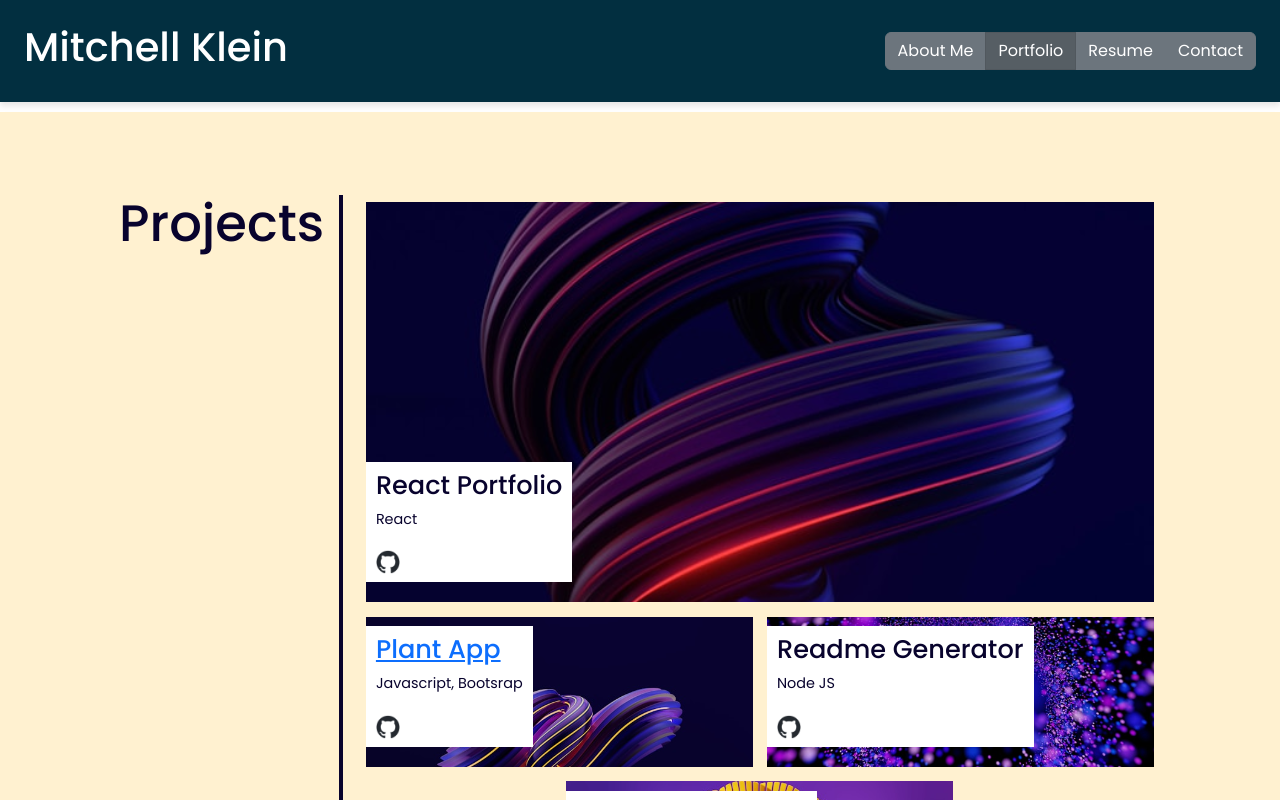
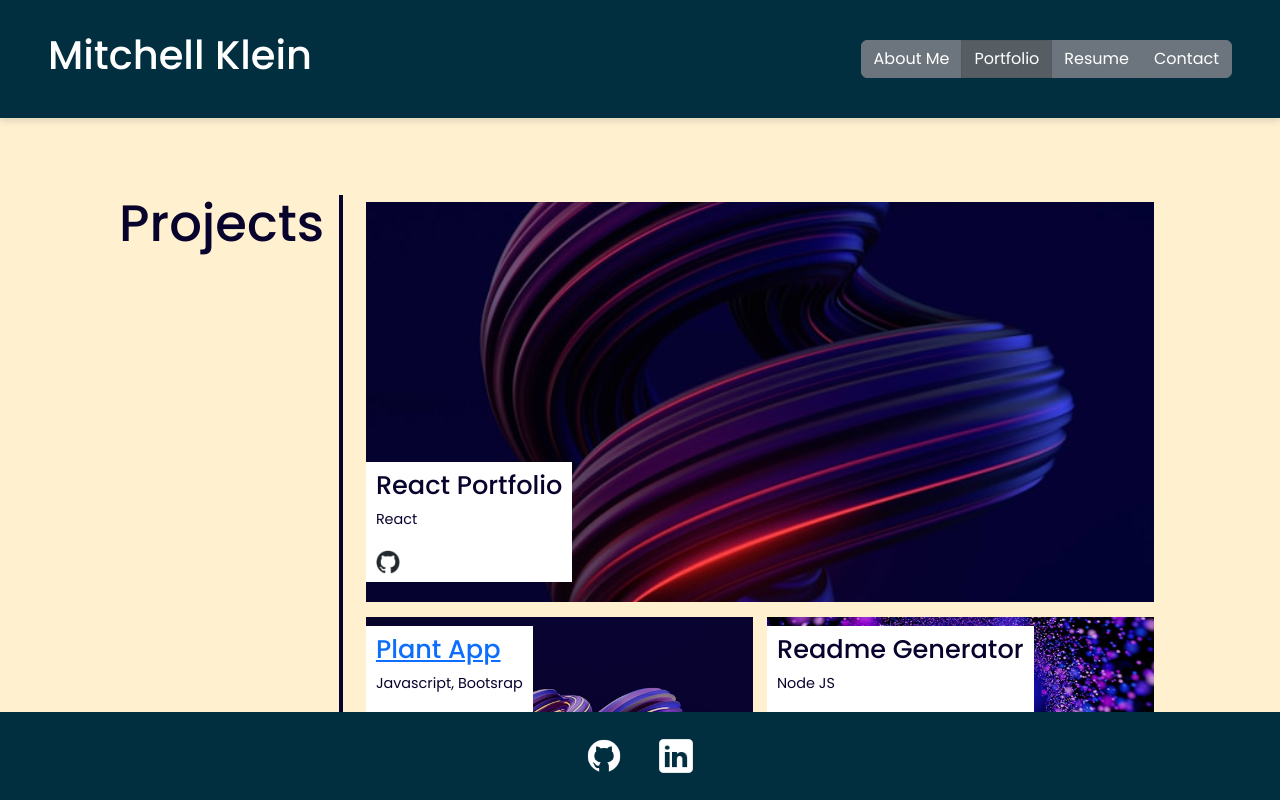
Before and after one commit to Mjoel54/react-portfolio, a React (Vite) app in the folder my-vite-app/: page /portfolio in a window 1280 px wide. Shown: the top 800 px of the page. Built offline with nearby package versions, Linux system fonts and the light colour scheme.

Commit message:
Spacing updates

```diff
--- a/my-vite-app/src/App.css
+++ b/my-vite-app/src/App.css
@@ -4,6 +4,7 @@
   --tertiary: #08032d;
   --dark: #08032d;
   --light: #fefae0;
+  --medium: #fbf2b2;
 }
 
 #root {
@@ -14,6 +15,7 @@
   --header-height: 100px;
   width: 100%;
   font-family: "Poppins", sans-serif;
+  background-color: var(--light);
 }
 
 * {
@@ -24,14 +26,12 @@
 
 header {
   background-color: var(--primary); /* Example background color */
-  color: white; /* Example text color */
   z-index: 1000; /* Ensures the header is above other content */
   box-shadow: 0px 4px 6px rgba(0, 0, 0, 0.1); /* Optional: adds a shadow */
 }
 
 main {
   margin-top: 7rem;
-  background-color: var(--light);
 }
 
 #aboutMe ul {
@@ -44,11 +44,9 @@ main {
 }
 
 footer {
-  width: 100%;
   background-color: var(--primary);
-  color: white;
-  text-align: center;
-  padding: 20px 0 30px 0;
+  position: fixed;
+  bottom: 0;
 }
 
 /* ------------ Portfolio Styling ------------ */
--- a/my-vite-app/src/Footer.jsx
+++ b/my-vite-app/src/Footer.jsx
@@ -4,18 +4,18 @@ import linkedInWhite from "./assets/images/linkedin-white.png";
 export default function Footer() {
   return (
     <>
-      <footer>
+      <footer className="w-100 text-center py-4 text-white">
         <div>
-          <a href="https://github.com/Mjoel54" target="_blank" className="mx-2">
+          <a href="https://github.com/Mjoel54" target="_blank" className="mx-3">
             <img
               src={githubWhite}
-              style={{ height: "2.5rem", padding: "0" }}
+              style={{ height: "2.5rem"}}
             />
           </a>
-          <a href="https://www.linkedin.com/in/mitchell-k-598591247/" target="_blank" className="mx-2">
+          <a href="https://www.linkedin.com/in/mitchell-k-598591247/" target="_blank" className="mx-3">
             <img
               src={linkedInWhite}
-              style={{ height: "2.5rem", padding: "0" }}
+              style={{ height: "2.5rem"}}
             />
           </a>
         </div>
--- a/my-vite-app/src/Header.jsx
+++ b/my-vite-app/src/Header.jsx
@@ -5,8 +5,8 @@ export default function Header() {
     console.log("Header is rendering");
   return (
     <>
-      <header className="d-flex flex-column flex-md-row justify-content-between align-items-center py-3 px-4 bg-slate fixed-top">
-      <h1 className="h1">Mitchell Klein</h1>
+      <header className="d-flex flex-column flex-md-row justify-content-between align-items-center py-4 px-4 bg-slate fixed-top text-white">
+      <h1 className="h1 px-4">Mitchell Klein</h1>
 
         <Navbar />
       </header>
--- a/my-vite-app/src/Navbar.jsx
+++ b/my-vite-app/src/Navbar.jsx
@@ -14,7 +14,7 @@ export default function Navbar() {
   }, [location]); // Runs whenever the `location` changes
 
   return (
-    <nav className="custom-link mt-3 mb-3">
+    <nav className="custom-link mt-3 mb-3 px-4">
       <ButtonGroup aria-label="Basic example">
         <Button
           variant="secondary"
```
